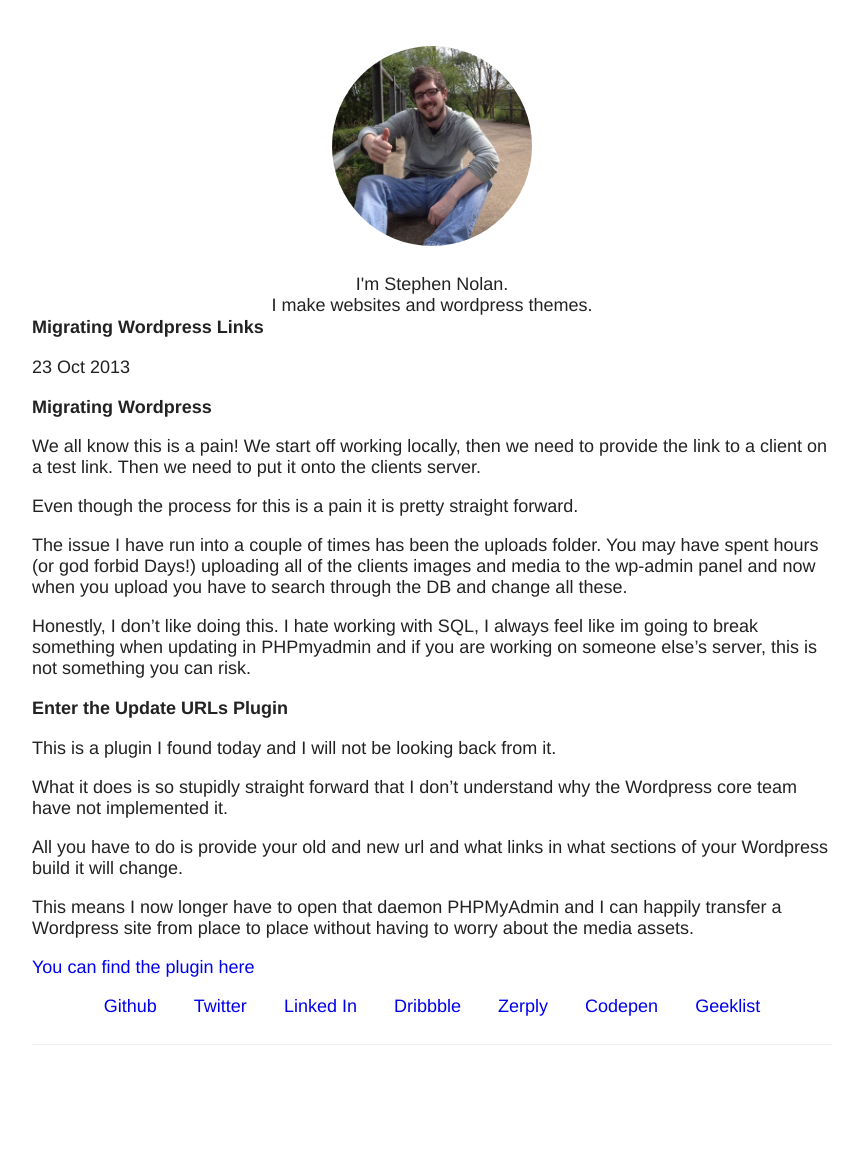
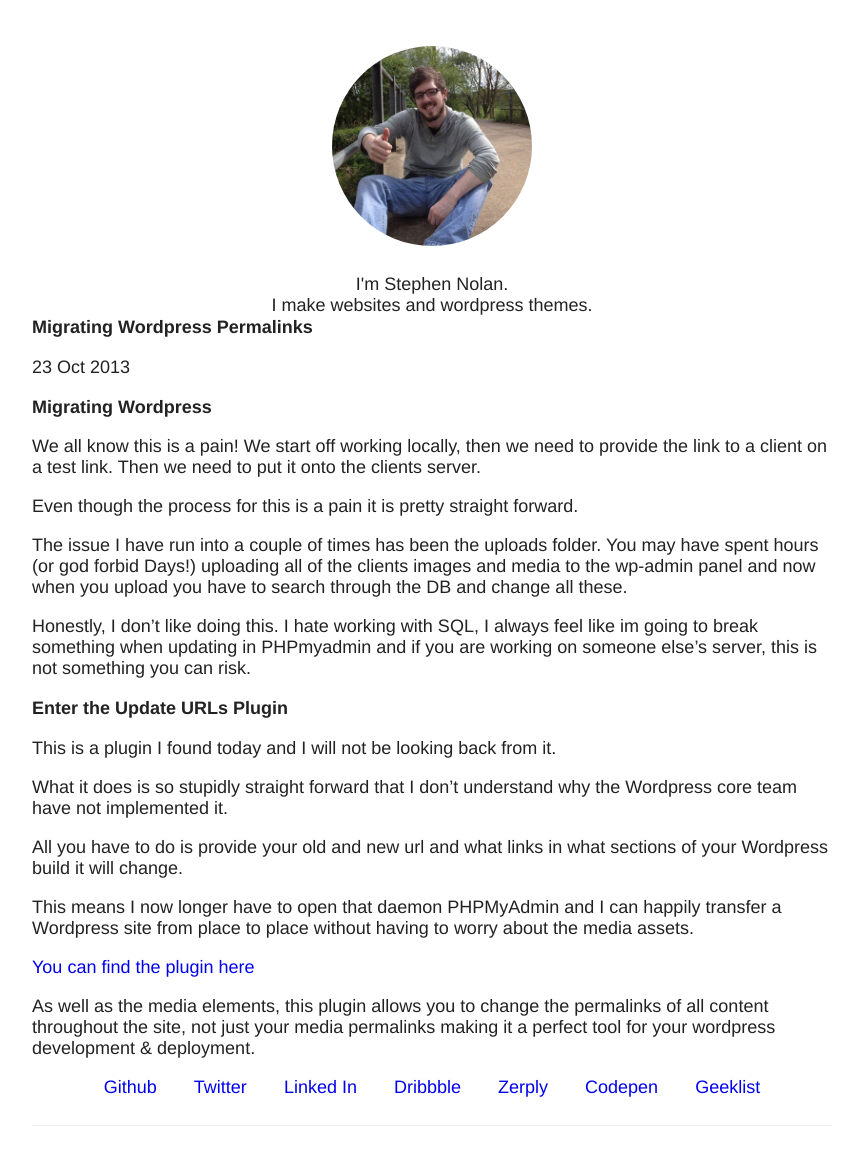
Before and after one commit to sn0lan/sn0lan.github.com, a Jekyll site: the page built from _posts/2013-10-23-migrating-wordpress-media.markdown, in a window 1280 px wide. Shown: the whole page, without its empty margins (208-1071 px from the left). Built offline with Jekyll 4.4.1, drawn with Linux system fonts in a browser that asks for light colours; before the commit the page ends 1081 px from its top, so only the background shows below that.

Commit message:
copy updates to permalink post

```diff
--- a/_posts/2013-10-23-migrating-wordpress-links.markdown
+++ b/_posts/2013-10-23-migrating-wordpress-media.markdown
@@ -1,8 +1,8 @@
 ---
 layout: post
 date: 2013-10-23 16:50
-title: Migrating Wordpress Links
-description: Easy to use plugin to migrate your Wordpress sites between domains
+title: Migrating Wordpress Permalinks
+description: Easy to use plugin to migrate your Wordpress permalinks between sites between domains
 ---
 
 ## Migrating Wordpress
@@ -26,3 +26,5 @@ All you have to do is provide your old and new url and what links in what sectio
 This means I now longer have to open that daemon PHPMyAdmin and I can happily transfer a Wordpress site from place to place without having to worry about the media assets.
 
 [You can find the plugin here](http://www.velvetblues.com/web-development-blog/wordpress-plugin-update-urls/)
+
+As well as the media elements, this plugin allows you to change the permalinks of all content throughout the site, not just your media permalinks making it a perfect tool for your wordpress development & deployment.
```
